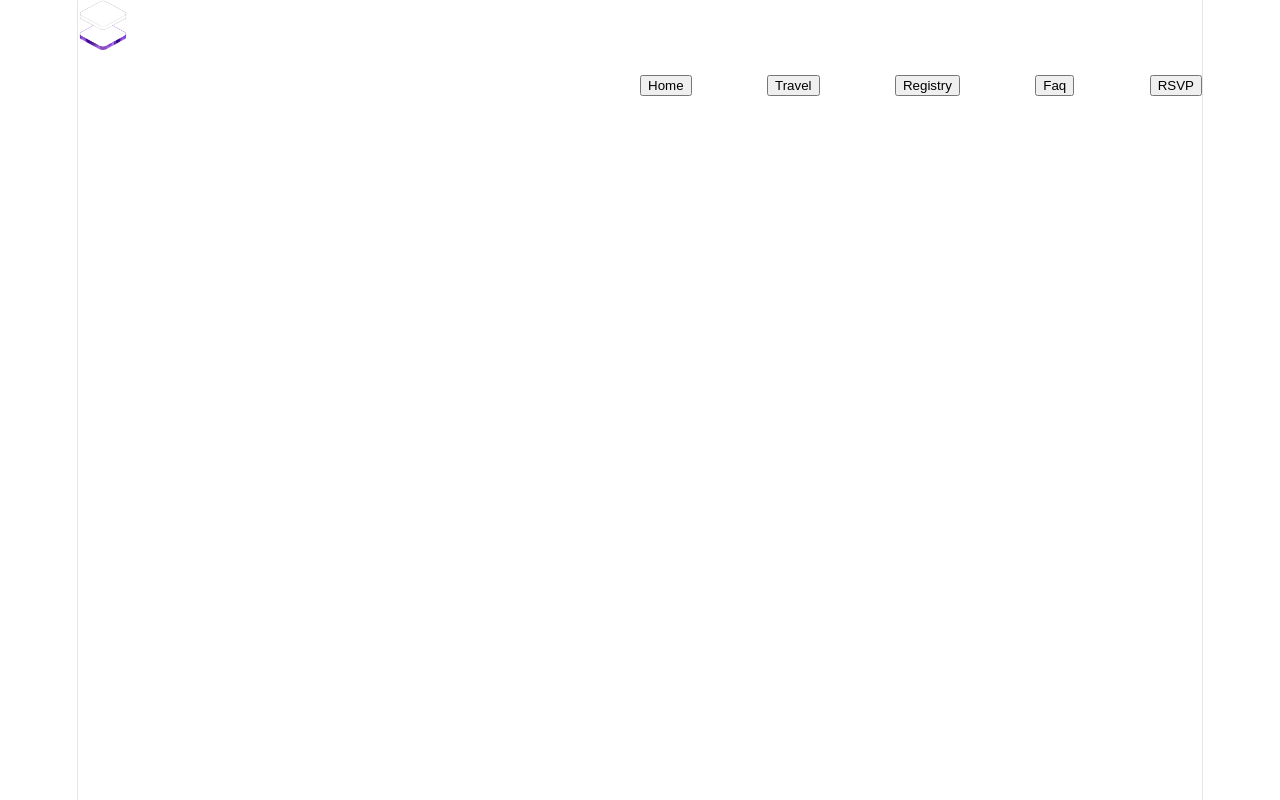
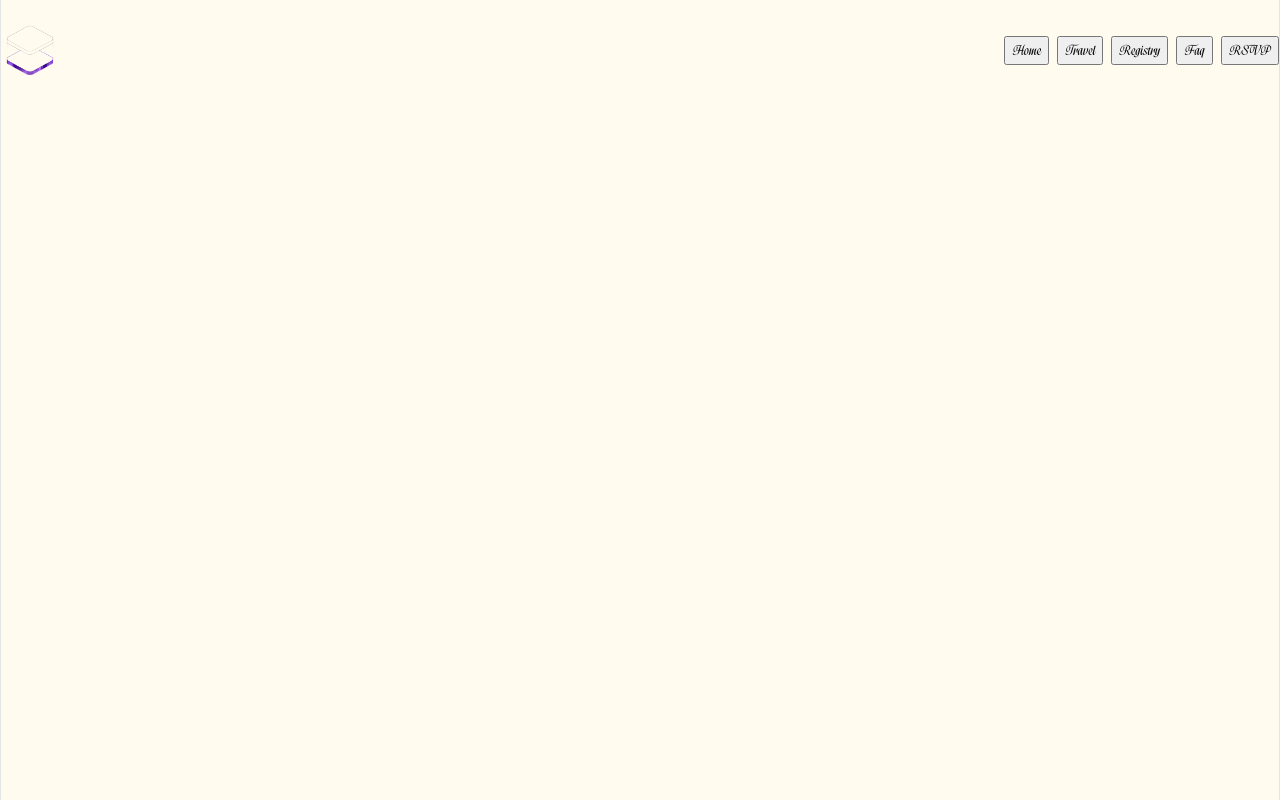
Before and after one commit to ChrisJCannon/wedding_site, a React (Vite) app: page / in a window 1280 px wide. Built offline with nearby package versions, Linux system fonts and the light colour scheme.

Commit message:
app css changes

```diff
--- a/index.html
+++ b/index.html
@@ -7,7 +7,7 @@
     <title>wedding_site</title>
   </head>
   <body>
-    <div id="root"></div>
+    <div id="root" class="bg-cream"></div>
     <script type="module" src="/src/main.jsx"></script>
   </body>
 </html>
--- a/src/App.jsx
+++ b/src/App.jsx
@@ -18,8 +18,8 @@ const tabs = [
 
 function App() {
 
-  const [tab, setTab] = useState("Home")
-  console.log(tab)
+  const [tab, setTab] = useState("Home");
+
   return (
     <>
       <NavBar tabs={tabs} setTab={setTab} />
--- a/src/components/NavBar/NavBar.css
+++ b/src/components/NavBar/NavBar.css
@@ -1,13 +1,23 @@
-/* NavBar.css */
-
 .navbar-container {
   margin: 25px 0 0 0;
   justify-content: space-between;
   display: flex;
-  width: 50%;
+  width: 100%;
   align-self: end;
+  align-items: center;
+}
+
+.navbar-tabs {
+  display: flex;
+  gap: 8px;
 }
 
 .navbar-button {
   font-family: 'Bobara';
 }
+
+#logo {
+  height: 50px;
+  width: 50px;
+  margin-left: 4px;
+}
--- a/src/components/NavBar/NavBar.jsx
+++ b/src/components/NavBar/NavBar.jsx
@@ -1,21 +1,24 @@
-import logoImg from '../..//assets/hero.png'
+import './NavBar.css';
+import logoImg from '../../assets/hero.png'
 export function NavBar({ tabs, setTab }) {
 
     return (
-        <>
-            <img src={logoImg} width="50" height="50" />
-            <div style={{ margin: "25px 0px 0px 0px", justifyContent: "space-between", display: "flex", width: "50%", alignSelf: "end" }}>
+        <div className='navbar-container'>
+            <img src={logoImg} id='logo'  />
+            <div className='navbar-tabs'>
                 {tabs.map((tab) =>
                     <button
                         onClick={() => {
                             setTab(tab);
                             console.log(tab);
                         }}
+                        className='navbar-button'
                         key={tab}>
                         {tab}
+
                     </button>
                 )}
             </div>
-        </>
+        </div>
     )
 }
--- a/src/index.css
+++ b/src/index.css
@@ -43,32 +43,11 @@
   }
 }
 
-@media (prefers-color-scheme: dark) {
-  :root {
-    --text: #9ca3af;
-    --text-h: #f3f4f6;
-    --bg: #16171d;
-    --border: #2e303a;
-    --code-bg: #1f2028;
-    --accent: #c084fc;
-    --accent-bg: rgba(192, 132, 252, 0.15);
-    --accent-border: rgba(192, 132, 252, 0.5);
-    --social-bg: rgba(47, 48, 58, 0.5);
-    --shadow:
-      rgba(0, 0, 0, 0.4) 0 10px 15px -3px, rgba(0, 0, 0, 0.25) 0 4px 6px -2px;
-  }
-
-  #social .button-icon {
-    filter: invert(1) brightness(2);
-  }
-}
-
 body {
   margin: 0;
 }
 
 #root {
-  width: 1126px;
   max-width: 100%;
   margin: 0 auto;
   text-align: center;
```
